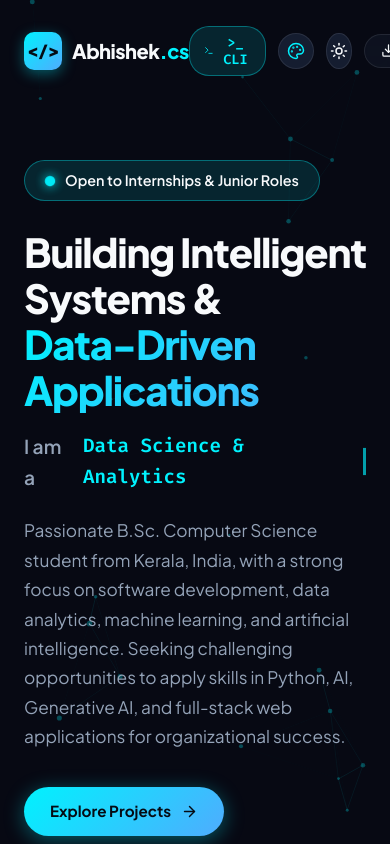
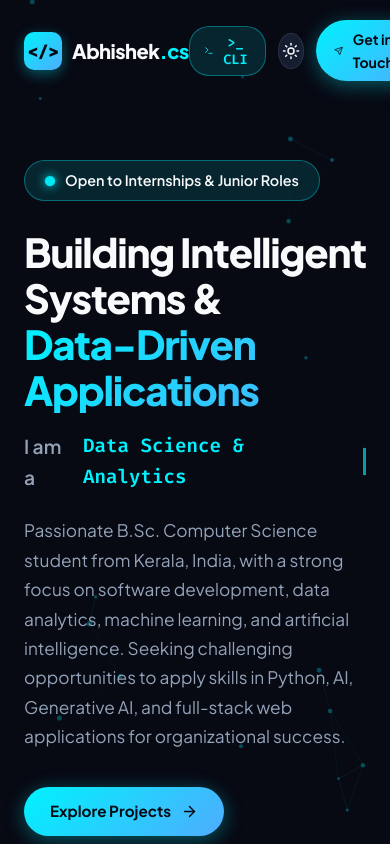
Before and after one commit to Abhishek-KS-dev/My_Portfolio, a React (Vite) app: page / in a window 390 px wide. Shown: the top 844 px of the page. Built offline with nearby package versions, Linux system fonts and the light colour scheme.

Commit message:
Fix navbar not collapsing to hamburger on mobile

```diff
--- a/src/components/Navbar.jsx
+++ b/src/components/Navbar.jsx
@@ -140,7 +140,7 @@
           </button>
 
           {/* Accent Color Picker */}
-          <div style={{ position: 'relative' }}>
+          <div className="accent-picker-wrap"style={{ position: 'relative' }}>
             <button
               onClick={() => setAccentDropdownOpen(!accentDropdownOpen)}
               title="Customize Accent Color"
@@ -241,7 +241,7 @@
           {/* Resume & Get in Touch Desktop Buttons */}
           <button
             onClick={openResume}
-            className="btn-secondary"
+            className="btn-secondary desktop-resume-btn"
             style={{ padding: '8px 16px', fontSize: '0.88rem' }}
           >
             <Download size={15} />
--- a/src/index.css
+++ b/src/index.css
@@ -241,4 +241,9 @@
   .mobile-toggle{
       display: flex !important;
   }
+  .cli-trigger-btn,
+  .accent-picker-wrap,
+  .desktop-resume-btn{
+    display: none !important;
+  }
 }
```
